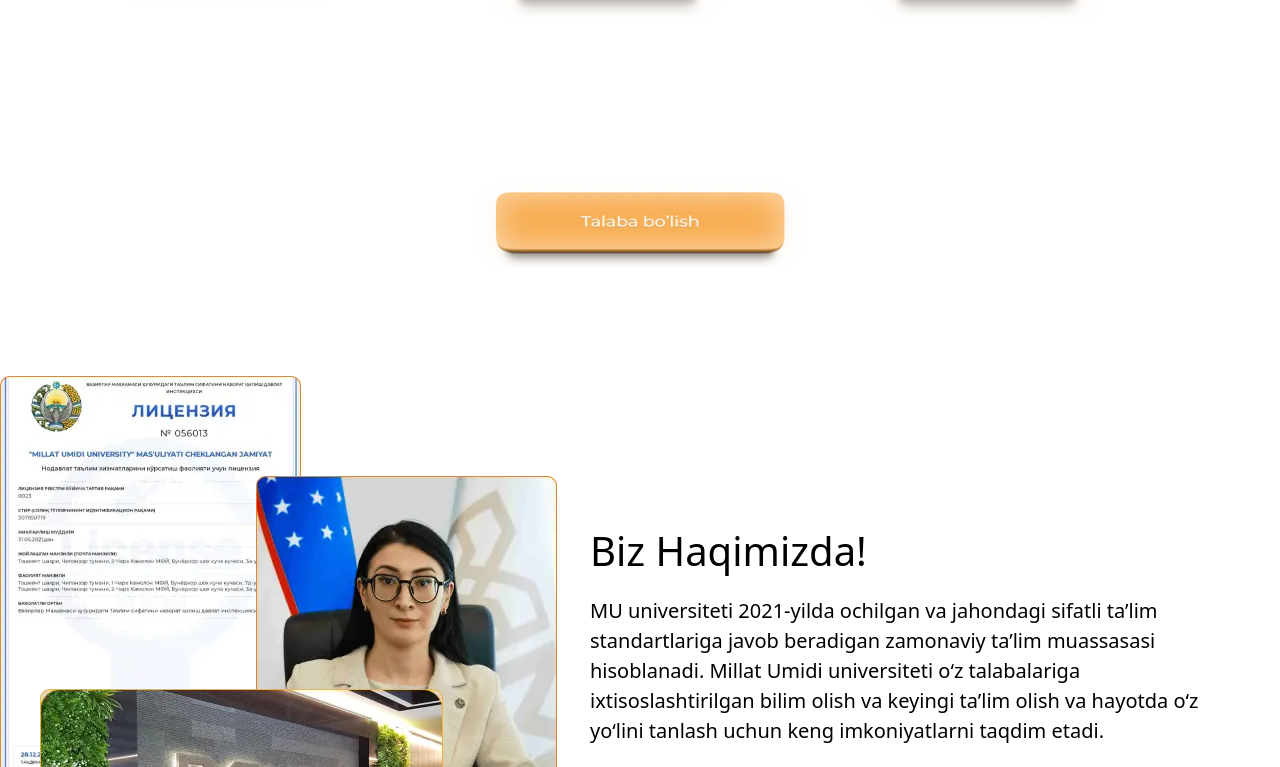
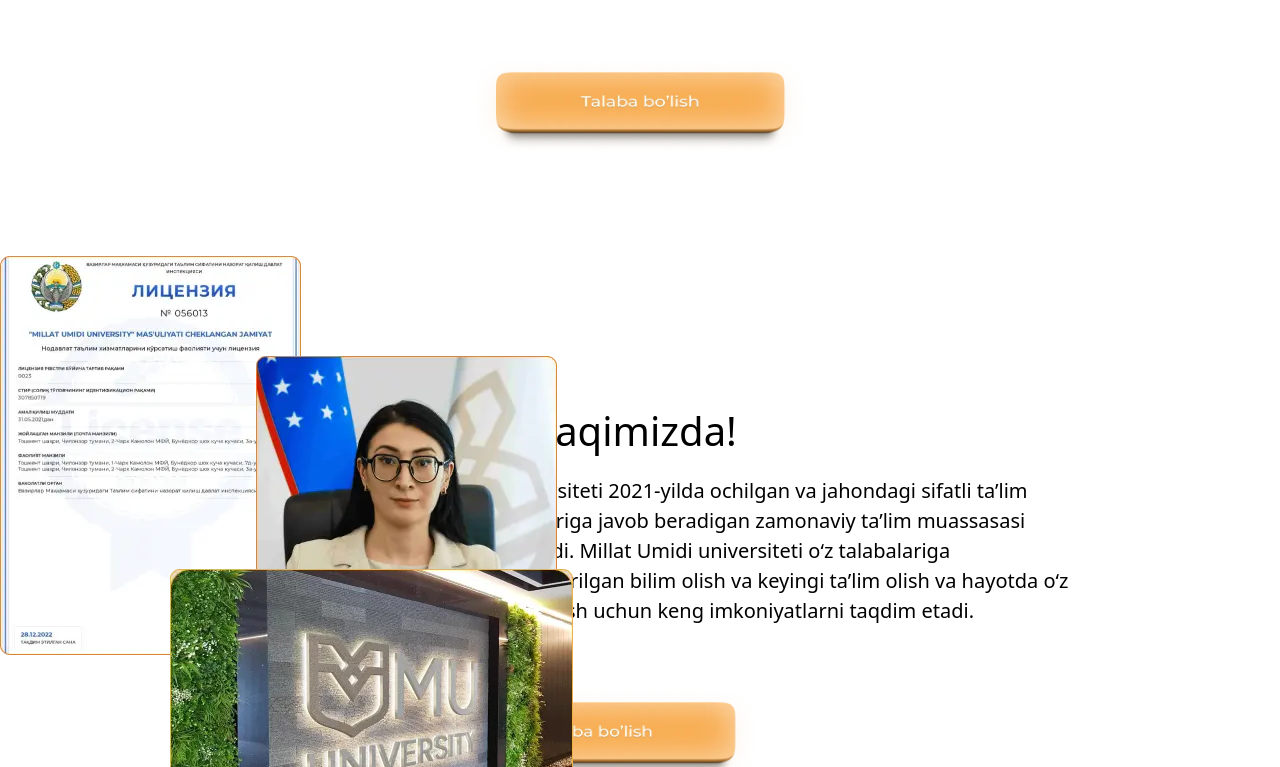
Before and after one commit to YoqubovOzodbek12/millatumidi, a React app: page / in a window 1280 px wide. Shown: the part 2033-2800 px from the top of the page. Built offline with nearby package versions, Linux system fonts and the light colour scheme; the HTML template or start-up script is replaced by a standard one.

Commit message:
first commit

```diff
--- a/src/pages/Home/Home.css
+++ b/src/pages/Home/Home.css
@@ -116,6 +116,8 @@
 .youtube-wrapper {
   position: relative;
   margin-top: 120px;
+  display: block;
+  margin: 0 auto;
 }
 
 .youtube-wrapper::after {
@@ -258,7 +260,7 @@
 .about-wrapper {
   position: relative;
   display: flex;
-  justify-content: space-between;
+  justify-content: space-around;
   margin-top: 200px;
   margin-bottom: 160px;
 }
```
